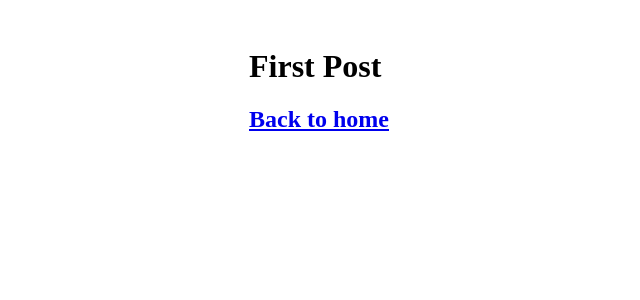
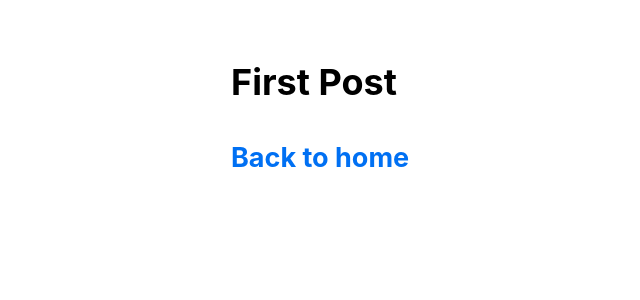
Before and after one commit to heyfaraaiden/hands-on-nextjs, a Next.js app in the folder 02-nextjs-blog/: page /posts/first-post in a window 1280 px wide. Shown: the top 300 px of the page, without its empty margins (103-743 px from the left). Built offline with nearby package versions, Linux system fonts and the light colour scheme.

Commit message:
Add global styles

```diff
--- /dev/null
+++ b/02-nextjs-blog/pages/_app.js
@@ -0,0 +1,11 @@
+import '../styles/global.css';
+
+export default function App({ Component, pageProps }) {
+  return <Component {...pageProps} />;
+}
+
+/*
+- One of this page roles is to load global CSS files and we cannot import global CSS anywhere else because global CSS affects all elements on the page
+- This App component is the top-level component which will be common across all the different pages. We can use this App component to keep state when navigating between pages, for example.
+- We need to restart the development server when we add this file
+*/
--- /dev/null
+++ b/02-nextjs-blog/styles/global.css
@@ -0,0 +1,27 @@
+html,
+body {
+  padding: 0;
+  margin: 0;
+  font-family: -apple-system, BlinkMacSystemFont, Segoe UI, Roboto, Oxygen, Ubuntu,
+    Cantarell, Fira Sans, Droid Sans, Helvetica Neue, sans-serif;
+  line-height: 1.6;
+  font-size: 18px;
+}
+
+* {
+  box-sizing: border-box;
+}
+
+a {
+  color: #0070f3;
+  text-decoration: none;
+}
+
+a:hover {
+  text-decoration: underline;
+}
+
+img {
+  max-width: 100%;
+  display: block;
+}
```
